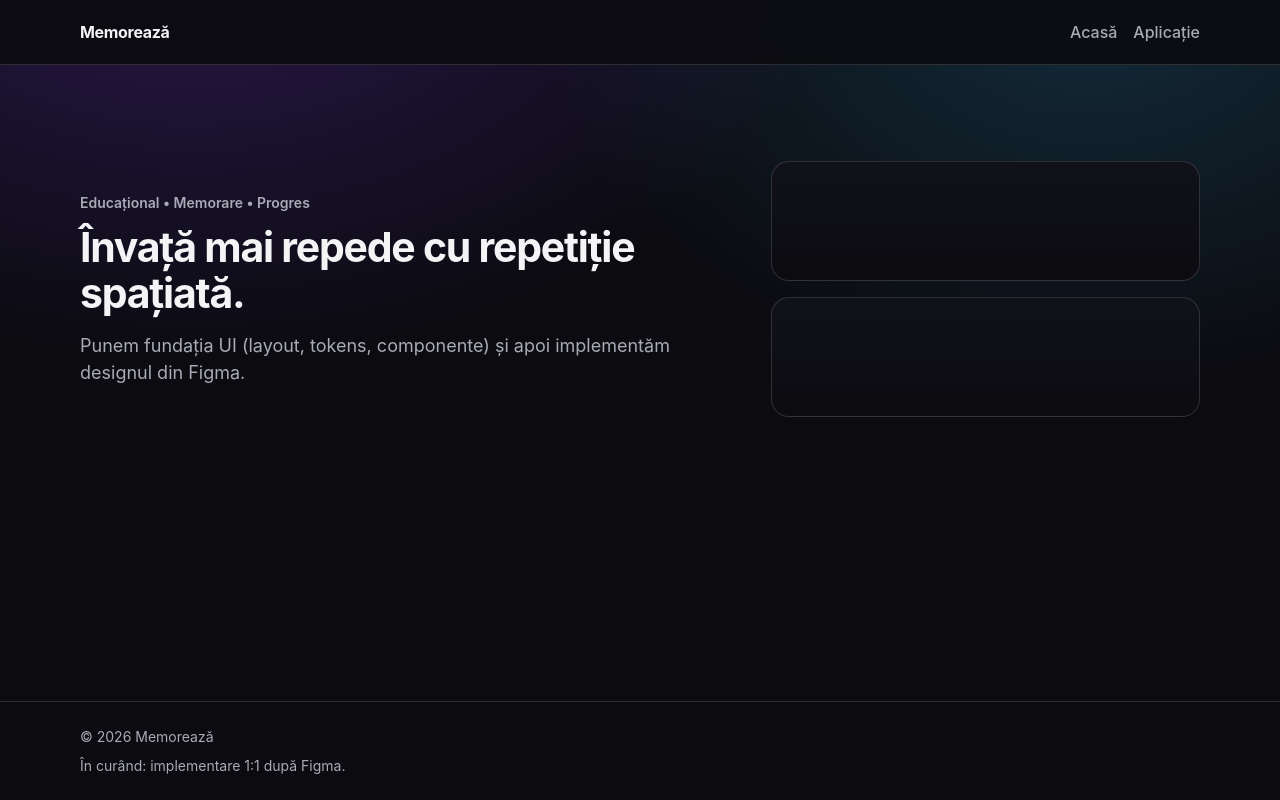
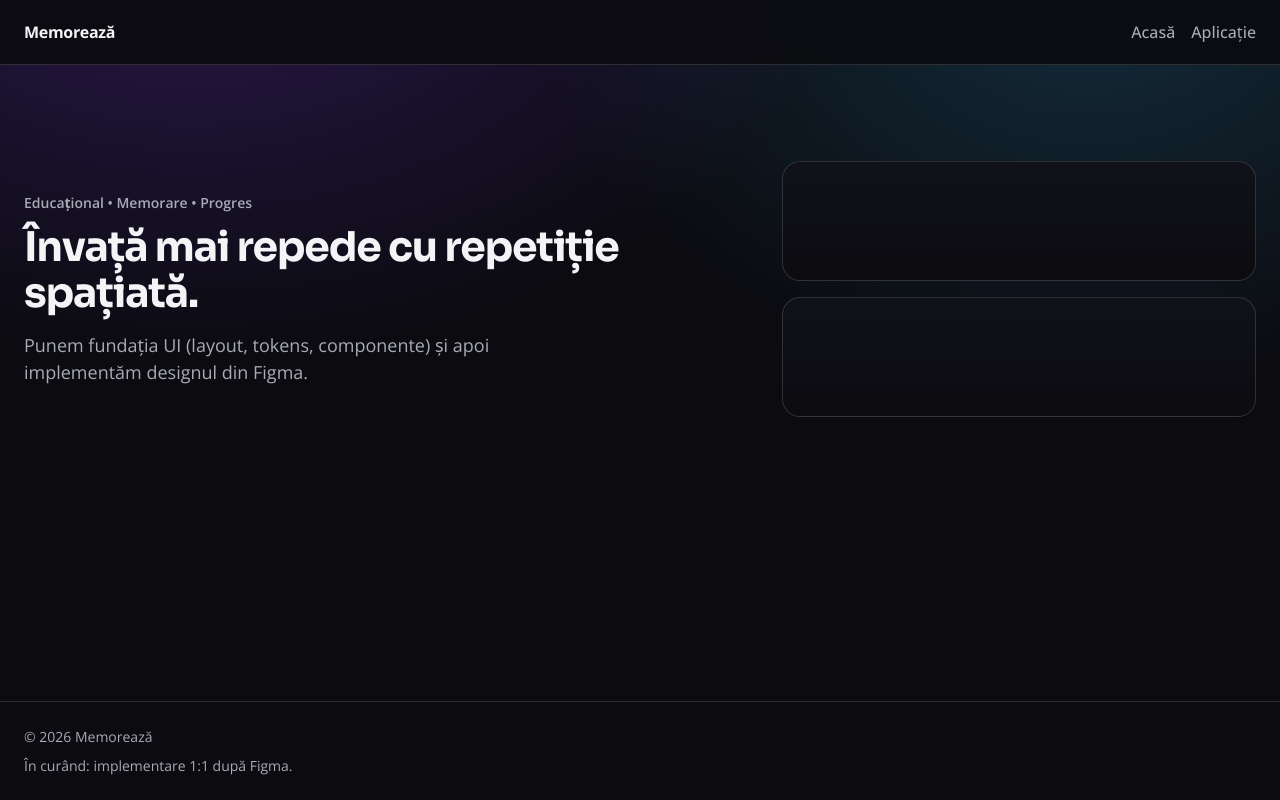
Before and after one commit to dcrysty2309/memoreaza, an Angular app: page / in a window 1280 px wide. Built offline with nearby package versions, Linux system fonts and the light colour scheme.

Commit message:
Set container width + load Sora/Open Sans

```diff
--- a/src/index.html
+++ b/src/index.html
@@ -7,6 +7,12 @@
     <meta name="viewport" content="width=device-width, initial-scale=1" />
     <meta name="description" content="Memorează — aplicație educațională pentru învățare eficientă." />
     <meta name="theme-color" content="#0b0b10" />
+    <link rel="preconnect" href="https://fonts.googleapis.com" />
+    <link rel="preconnect" href="https://fonts.gstatic.com" crossorigin />
+    <link
+      href="https://fonts.googleapis.com/css2?family=Open+Sans:wght@400;500;600;700&family=Sora:wght@400;500;600;700&display=swap"
+      rel="stylesheet"
+    />
     <link rel="icon" type="image/x-icon" href="favicon.ico" />
   </head>
   <body>
--- a/src/styles/_base.scss
+++ b/src/styles/_base.scss
@@ -58,4 +58,5 @@
 h5,
 h6 {
   margin: 0;
+  font-family: var(--font-display);
 }
--- a/src/styles/_tokens.scss
+++ b/src/styles/_tokens.scss
@@ -1,6 +1,7 @@
 :root {
+  --font-display: Sora, var(--font-sans);
   --font-sans:
-    Inter,
+    'Open Sans',
     ui-sans-serif,
     system-ui,
     -apple-system,
@@ -51,7 +52,8 @@
   --line-height-snug: 1.25;
   --line-height-normal: 1.5;
 
-  --container-max: 1120px;
+  /* Figma shows ~1263px; rounded for saner grids. */
+  --container-max: 1264px;
   --container-padding: 18px;
 
   --section-y: 72px;
```
Also changed, not shown: src/styles/_typography.scss (line endings or trailing spaces).
